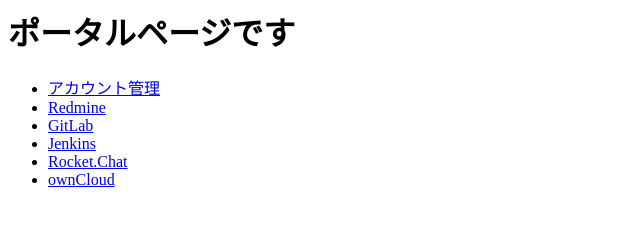
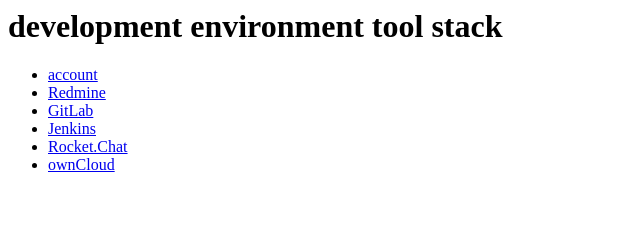
Before and after one commit to cxpqwvtj/dev-env-docker-compose, a plain HTML site: page proxy/proxy/html/index.html in a window 1280 px wide. Shown: the whole page, without its empty margins (0-640 px from the left). Drawn offline with Linux system fonts and the light colour scheme.

Commit message:
タイトルなど調整

```diff
--- a/proxy/proxy/html/index.html
+++ b/proxy/proxy/html/index.html
@@ -1,12 +1,12 @@
 <html>
 <header>
 <meta charset="UTF-8">
-<title>ポータル</title>
+<title>portal</title>
 </header>
 <body>
-<h1>ポータルページです</h1>
+<h1>development environment tool stack</h1>
 <ul>
-  <li><a href="/account/">アカウント管理</a></li>
+  <li><a href="/account/">account</a></li>
   <li><a href="/portal/redmine">Redmine</a></li>
   <li><a href="/portal/gitlab">GitLab</a></li>
   <li><a href="/portal/jenkins">Jenkins</a></li>
```
